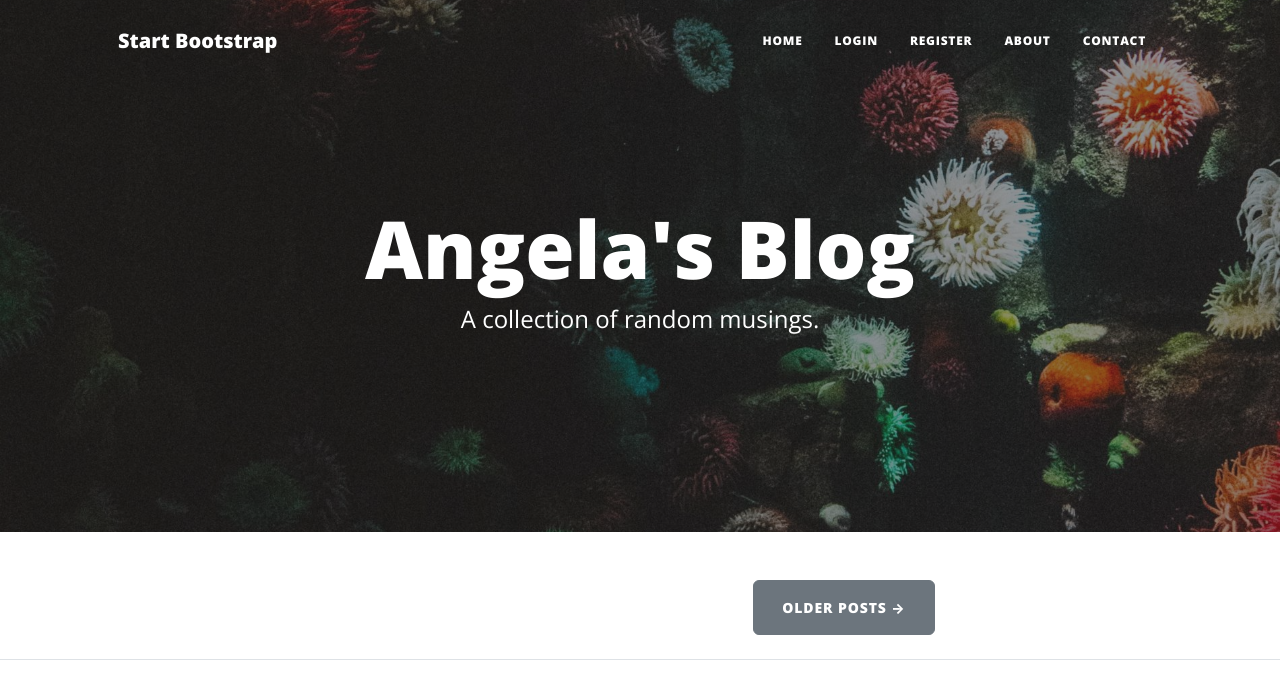
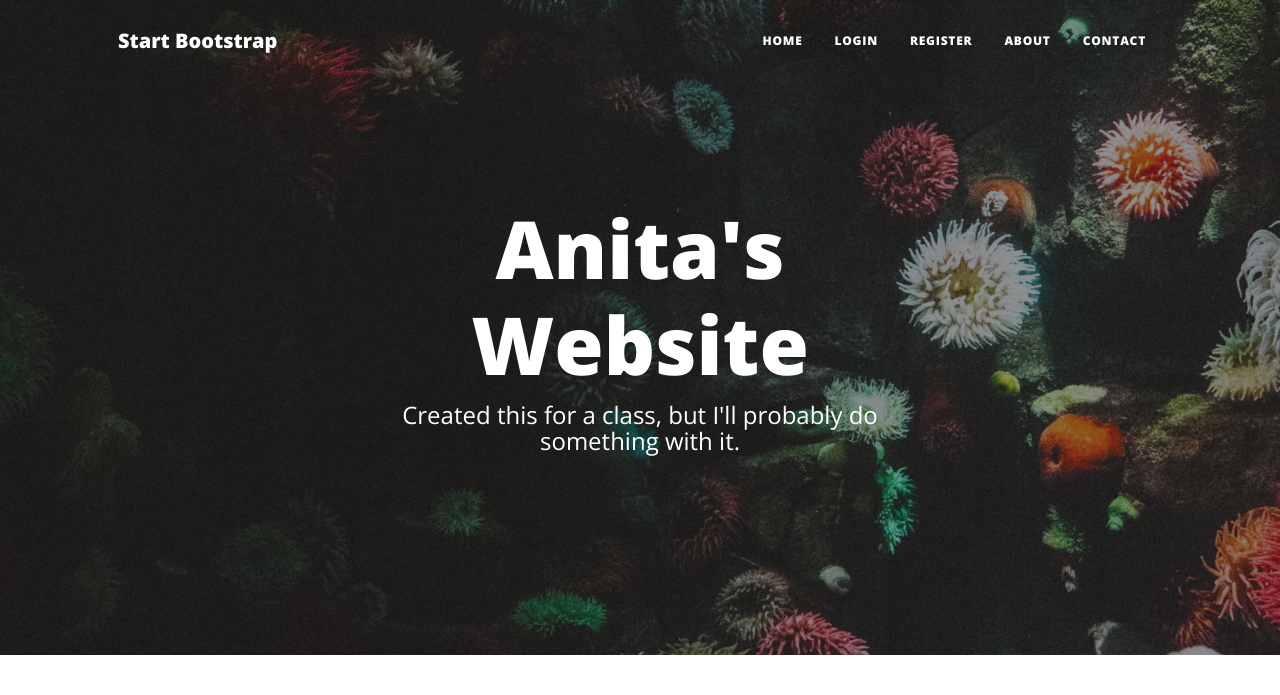
Before and after one commit to 999Anita999/Blog, a Flask app: page / in a window 1280 px wide. Shown: the top 695 px of the page. Run offline with Flask 3, Linux system fonts and the light colour scheme; data that the repository does not hold is empty; some libraries are stand-ins or nearby versions.

```diff
--- a/templates/header.html
+++ b/templates/header.html
@@ -8,7 +8,7 @@
     />
     <meta name="description" content="" />
     <meta name="author" content="" />
-    <title>Angela's Blog</title>
+    <title>Anita's Website</title>
     {% block styles %}
     <!-- Load Bootstrap-Flask CSS here -->
     {{ bootstrap.load_css() }}
--- a/templates/index.html
+++ b/templates/index.html
@@ -9,8 +9,8 @@
     <div class="row gx-4 gx-lg-5 justify-content-center">
       <div class="col-md-10 col-lg-8 col-xl-7">
         <div class="site-heading">
-          <h1>Angela's Blog</h1>
-          <span class="subheading">A collection of random musings.</span>
+          <h1>Anita's Website</h1>
+          <span class="subheading">Created this for a class, but I'll probably do something with it.</span>
         </div>
       </div>
     </div>
```
